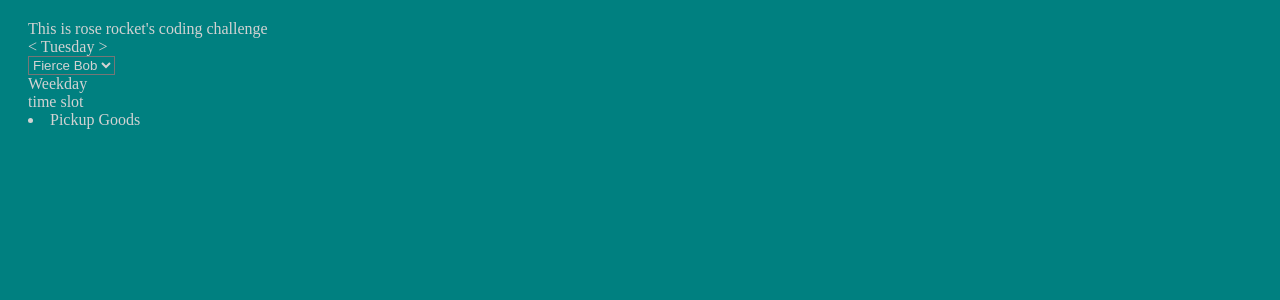
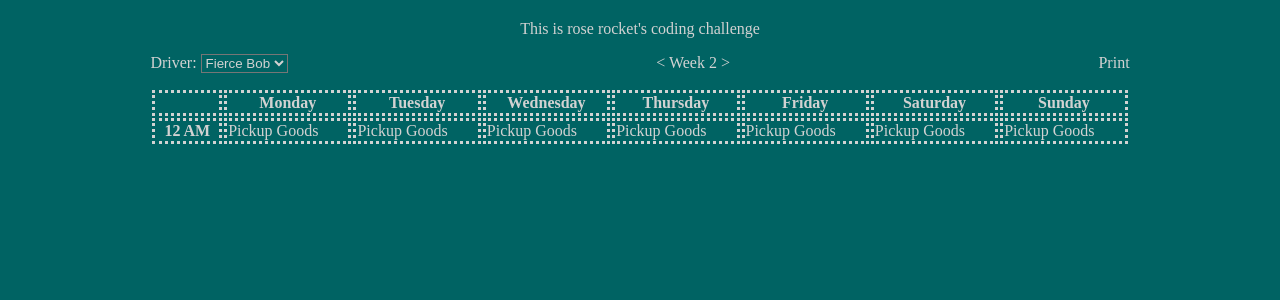
Before and after one commit to eileenlimur/rose_rocket_challenge, a React (Create React App) app: page / in a window 1280 px wide. Shown: the top 300 px of the page. Built offline with nearby package versions, Linux system fonts and the light colour scheme.

Commit message:
change table from ul to table element

```diff
--- a/src/components/App.js
+++ b/src/components/App.js
@@ -8,8 +8,9 @@ export default function App() {
     <body class="app">
       This is rose rocket's coding challenge
       <div class="selections-bar">
-        <DayToggle day="Tuesday"/>
         <DriverToggle name="Fierce Bob" />
+        <DayToggle week="2"/>
+        <p>Print</p>
       </div>
       <Calendar />
     </body>
--- /dev/null
+++ b/src/components/Calendar/calendar.css
@@ -0,0 +1,7 @@
+.calendar-whole {
+  width: 80%;
+}
+
+.calendar-whole * {
+  border-style: dotted;
+}
--- a/src/components/Calendar/day.js
+++ b/src/components/Calendar/day.js
@@ -2,8 +2,8 @@ import React from "react";
 
 export default function Day(props) {
   return (
-    <li>
+    <td>
       Pickup Goods
-    </li>
+    </td>
   )
 }
--- a/src/components/Calendar/index.js
+++ b/src/components/Calendar/index.js
@@ -1,13 +1,22 @@
 import React from "react";
 import Week from "./week";
+import "./calendar.css";
 
 export default function Calendar(props) {
 
   return (
-    <div>
-      <div>Weekday</div>
-      <div>time slot</div>
-      <Week />
-    </div>
+    <table class="calendar-whole">
+      <tr>
+        <td></td>
+        <th scope="col">Monday</th>
+        <th scope="col">Tuesday</th>
+        <th scope="col">Wednesday</th>
+        <th scope="col">Thursday</th>
+        <th scope="col">Friday</th>
+        <th scope="col">Saturday</th>
+        <th scope="col">Sunday</th>
+      </tr>
+      <Week/>
+    </table>
   )
 }
--- a/src/components/Calendar/week.js
+++ b/src/components/Calendar/week.js
@@ -3,6 +3,15 @@ import Day from "./day";
 
 export default function Week(props) {
   return (
-    <Day/>
+    <tr class="calendar-week">
+      <th scope="row">12 AM</th>
+      <Day/>
+      <Day/>
+      <Day/>
+      <Day/>
+      <Day/>
+      <Day/>
+      <Day/>
+    </tr>
   )
 }
--- a/src/components/day_toggle.js
+++ b/src/components/day_toggle.js
@@ -1,5 +1,5 @@
 import React from 'react';
 
 export default function DayToggle(props) {
-  return <div>&lt; {props.day} &gt;</div>;
+  return <div>&lt; Week {props.week} &gt;</div>;
 }
--- a/src/components/driver_toggle.js
+++ b/src/components/driver_toggle.js
@@ -1,10 +1,11 @@
 import React from "react";
 
 export default function Driver(props) {
+
   return (
     <form action="#">
-      <label for="driver"></label>
-      <select name="driver" id="driver">Driver:
+      <label for="driver">Driver: </label>
+      <select name="driver" id="driver">
         <option value={props.name}>{props.name}</option>
         <option value={props.name}>{props.name}</option>
       </select>
--- a/src/index.css
+++ b/src/index.css
@@ -1,8 +1,25 @@
 * {
-  background-color: teal;
+  background-color: #006363;
   color: rgb(210, 210, 210);
 }
 
 .app {
+  display: flex;
+  flex-direction: column;
+  align-items: center;
+
   margin: 20px;
 }
+
+.selections-bar {
+  display: flex;
+  flex-direction: row;
+  justify-content: space-between;
+  align-items: center;
+
+  width: 80%;
+}
+
+li {
+  list-style: none;
+}
```
